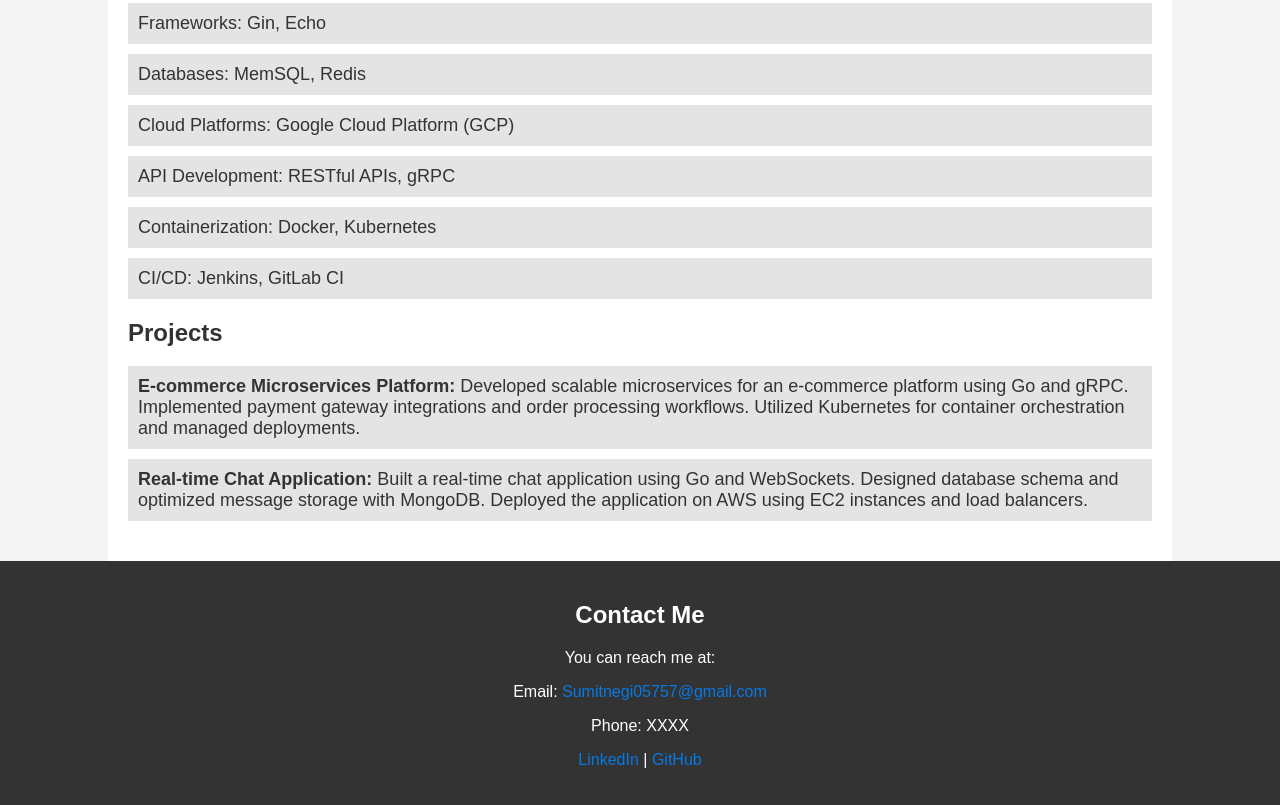
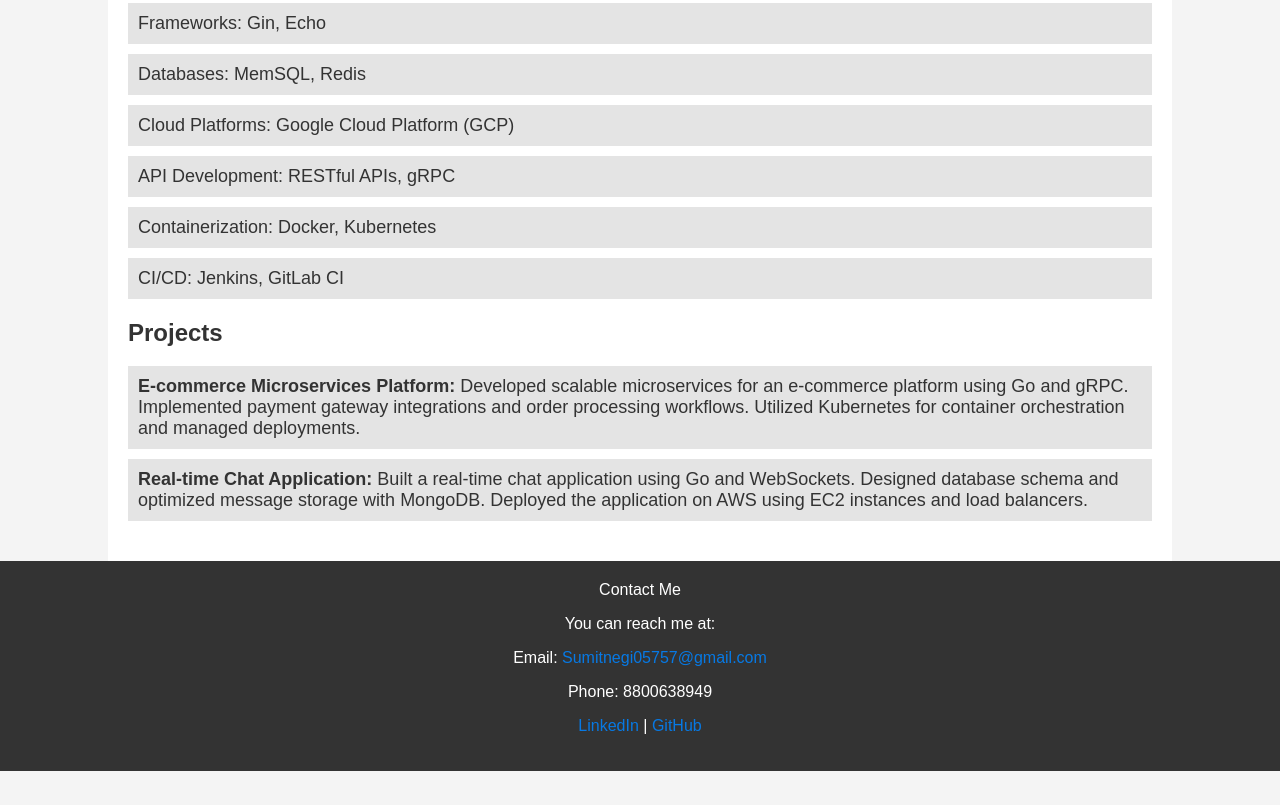
Before and after one commit to sumit-factors-ai/Portfolio, a plain HTML site: page index.html in a window 1280 px wide. Shown: the part 805-1610 px from the top of the page. After the commit the page ends 1576 px from the top, so only its background shows below. Drawn offline with Linux system fonts and the light colour scheme.

Commit message:
Update index.html

```diff
--- a/index.html
+++ b/index.html
@@ -149,11 +149,13 @@
 
     <footer class="contact">
         <div class="container">
+            <section id = "contact>
             <h2>Contact Me</h2>
             <p>You can reach me at:</p>
             <p>Email: <a href="mailto:sumitnegi05757@gmail.com">Sumitnegi05757@gmail.com</a></p>
-            <p>Phone: XXXX</p>
+            <p>Phone: 8800638949</p>
             <p><a href="https://www.linkedin.com/in/sumiitnegi" target="_blank">LinkedIn</a> | <a href="https://github.com/sumitne" target="_blank">GitHub</a></p>
+            </section>
         </div>
     </footer>
 </body>
```
